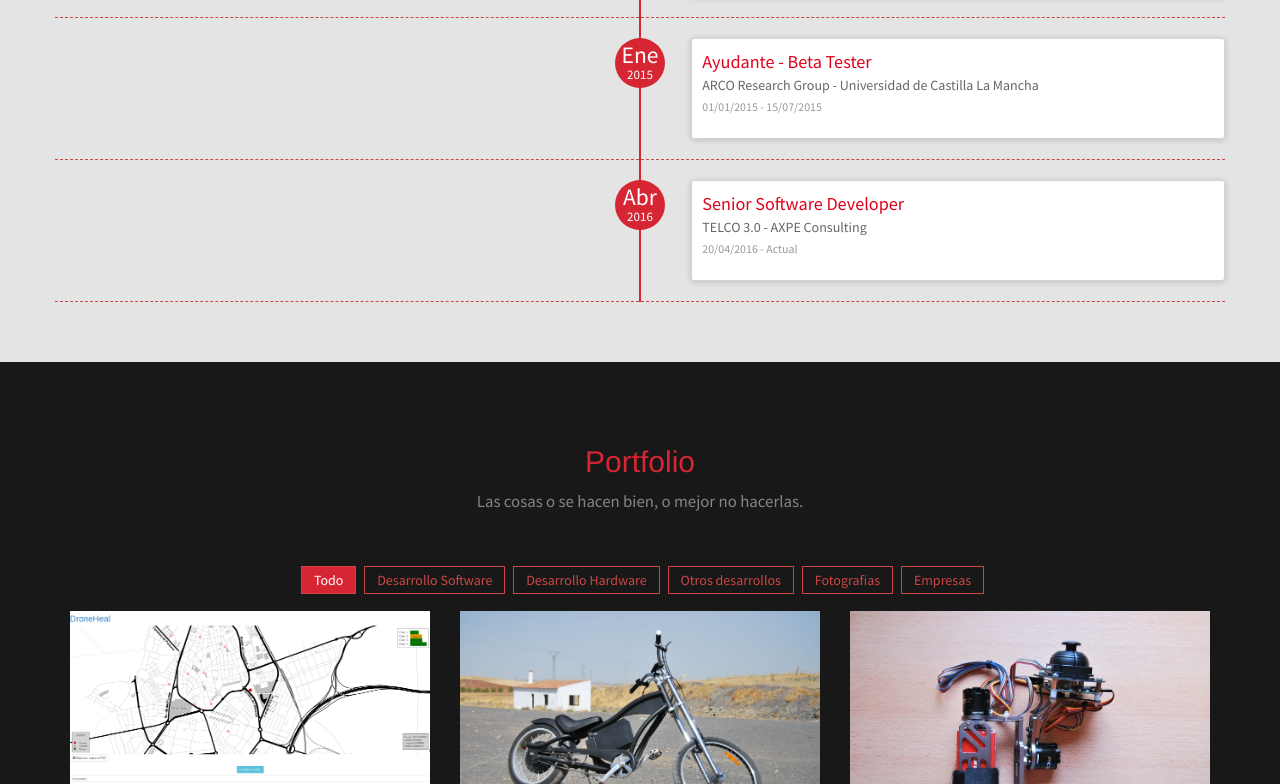
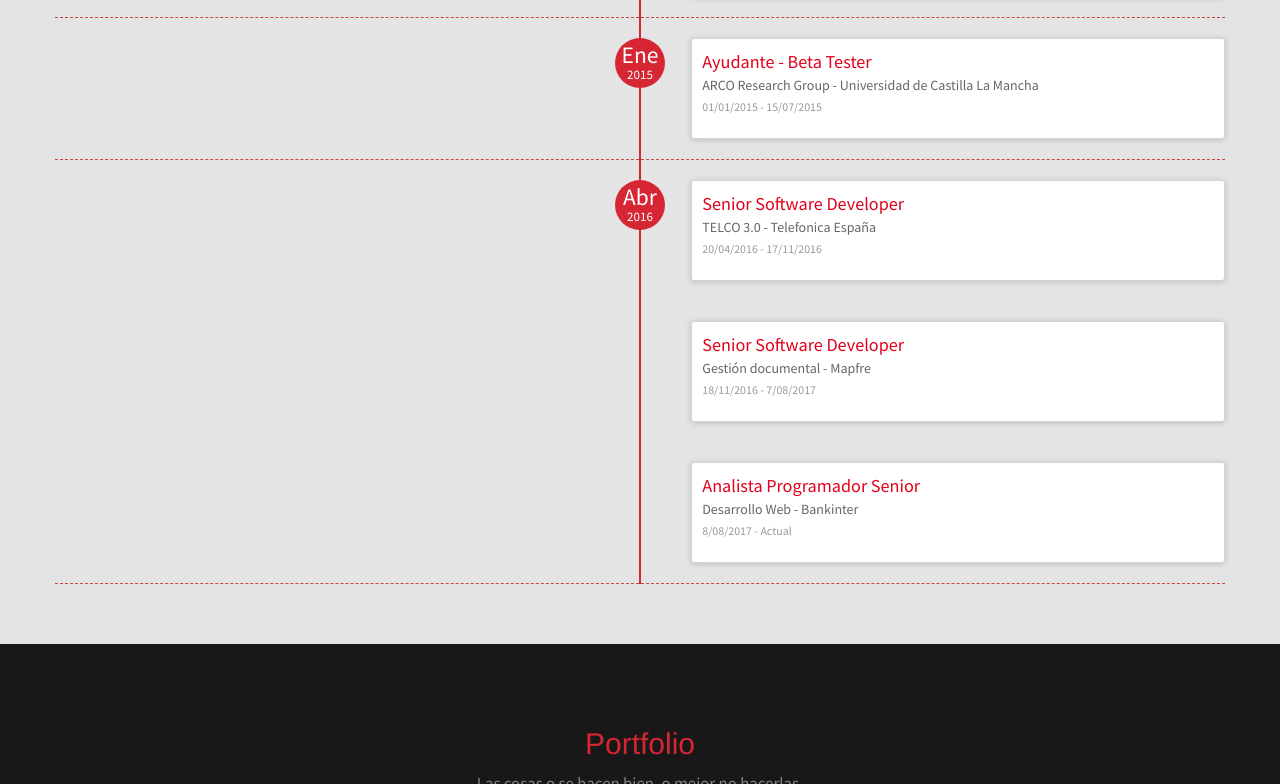
Before and after one commit to danicianuro/danicianuro.github.io, a plain HTML site: page index.html in a window 1280 px wide. Shown: the part 3812-4596 px from the top of the page. Drawn offline with Linux system fonts and the light colour scheme.

Commit message:
Update index.html
Actualizados nuevos trabajos

```diff
--- a/index.html
+++ b/index.html
@@ -572,8 +572,34 @@
                     <div class="timeline-panel debits">
                         <ul class="timeline-panel-ul">
                             <li><span class="importo">Senior Software Developer</span></li>
-                            <li><span class="causale">TELCO 3.0 - AXPE Consulting</span> </li>
-                            <li><p><small class="text-muted"> 20/04/2016 - Actual</small></p> </li>
+                            <li><span class="causale">TELCO 3.0 - Telefonica España</span> </li>
+                            <li><p><small class="text-muted"> 20/04/2016 - 17/11/2016</small></p> </li>
+                        </ul>
+                    </div>
+                </div>
+            </div>
+        </div>
+        <div class="col-sm-offset-6 col-sm-6  timeline-item">
+            <div class="row">
+                <div class="col-sm-offset-1 col-sm-11">
+                    <div class="timeline-panel debits">
+                        <ul class="timeline-panel-ul">
+                            <li><span class="importo">Senior Software Developer</span></li>
+                            <li><span class="causale">Gestión documental - Mapfre</span> </li>
+                            <li><p><small class="text-muted"> 18/11/2016 - 7/08/2017</small></p> </li>
+                        </ul>
+                    </div>
+                </div>
+            </div>
+        </div>
+        <div class="col-sm-offset-6 col-sm-6  timeline-item">
+            <div class="row">
+                <div class="col-sm-offset-1 col-sm-11">
+                    <div class="timeline-panel debits">
+                        <ul class="timeline-panel-ul">
+                            <li><span class="importo">Analista Programador Senior</span></li>
+                            <li><span class="causale">Desarrollo Web - Bankinter</span> </li>
+                            <li><p><small class="text-muted"> 8/08/2017 - Actual</small></p> </li>
                         </ul>
                     </div>
                 </div>
```
